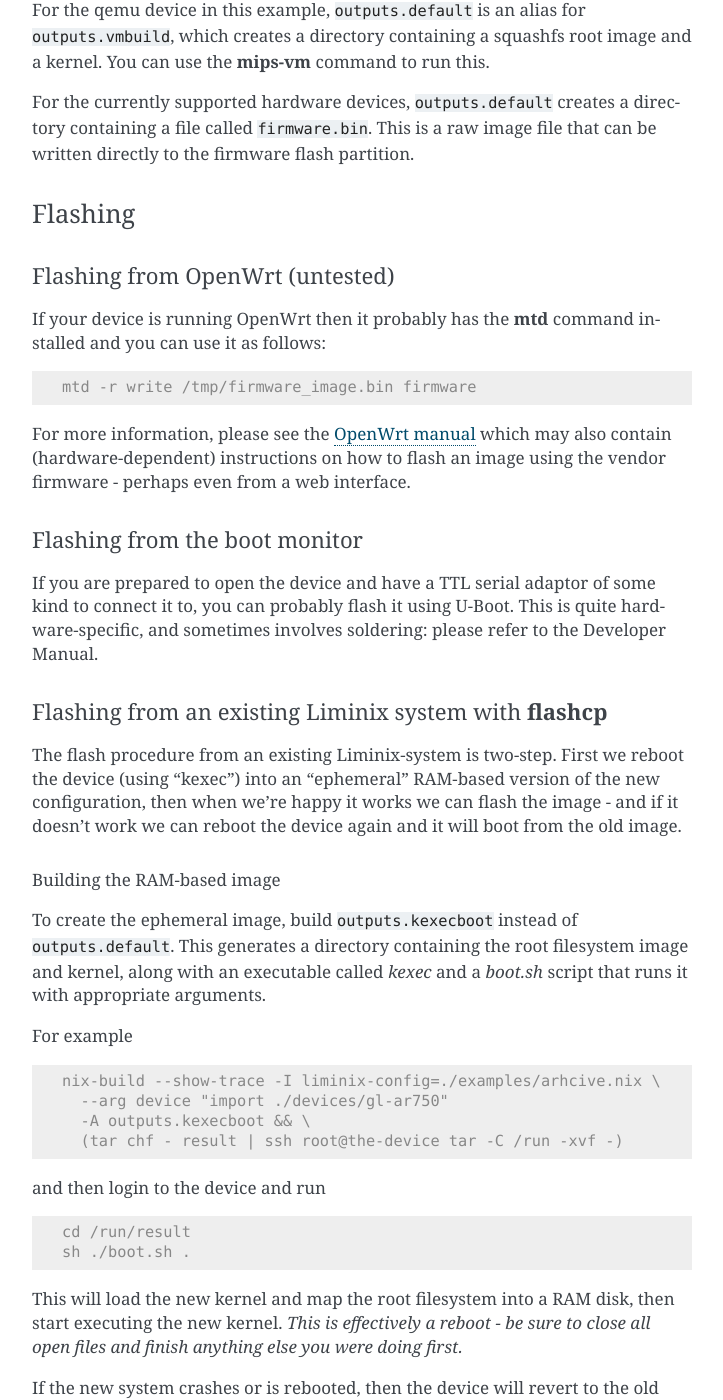
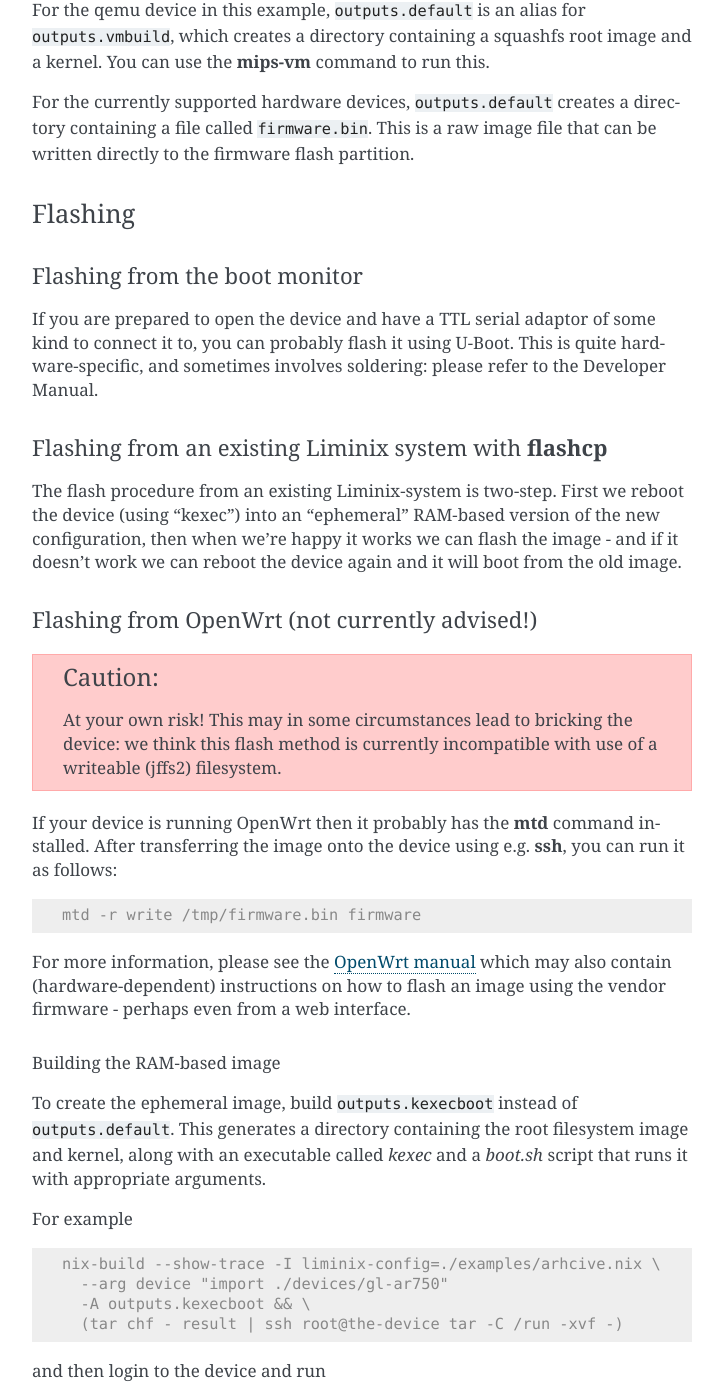
Before and after one commit to telent/liminix, a Sphinx documentation site: the page built from doc/user.rst, in a window 1280 px wide and 1400 px high, scrolled down 2263 px. Shown: the whole window, without its empty margins (388-1111 px from the left). Built offline with Sphinx 7.4.7, drawn with Linux system fonts in a browser that asks for light colours; some of the changed text lies outside the part shown.

Commit message:
add cautionary note about flashing from openwrt
h/t matthewcroughan, thank you for your service

```diff
--- a/doc/user.rst
+++ b/doc/user.rst
@@ -138,19 +138,6 @@
 ========
 
 
-Flashing from OpenWrt (untested)
-~~~~~~~~~~~~~~~~~~~~~~~~~~~~~~~~
-
-If your device is running OpenWrt then it probably has the
-:command:`mtd` command installed and you can use it as follows:
-
-.. code-block:: console
-
-   mtd -r write /tmp/firmware_image.bin firmware
-
-For more information, please see the `OpenWrt manual <https://openwrt.org/docs/guide-user/installation/sysupgrade.cli>`_ which may also contain (hardware-dependent) instructions on how to flash an image using the vendor firmware - perhaps even from a web interface.
-
-
 Flashing from the boot monitor
 ~~~~~~~~~~~~~~~~~~~~~~~~~~~~~~
 
@@ -168,6 +155,24 @@
 RAM-based version of the new configuration, then when we're happy it
 works we can flash the image - and if it doesn't work we can reboot
 the device again and it will boot from the old image.
+
+
+Flashing from OpenWrt (not currently advised!)
+~~~~~~~~~~~~~~~~~~~~~~~~~~~~~~~~
+
+.. CAUTION:: At your own risk! This may in some circumstances lead to
+             bricking the device: we think this flash method is currently
+	     incompatible with use of a writeable (jffs2) filesystem.
+
+If your device is running OpenWrt then it probably has the
+:command:`mtd` command installed. After transferring the image onto the
+device using e.g. :command:`ssh`,  you can run it as follows:
+
+.. code-block:: console
+
+   mtd -r write /tmp/firmware.bin firmware
+
+For more information, please see the `OpenWrt manual <https://openwrt.org/docs/guide-user/installation/sysupgrade.cli>`_ which may also contain (hardware-dependent) instructions on how to flash an image using the vendor firmware - perhaps even from a web interface.
 
 
 Building the RAM-based image
```
